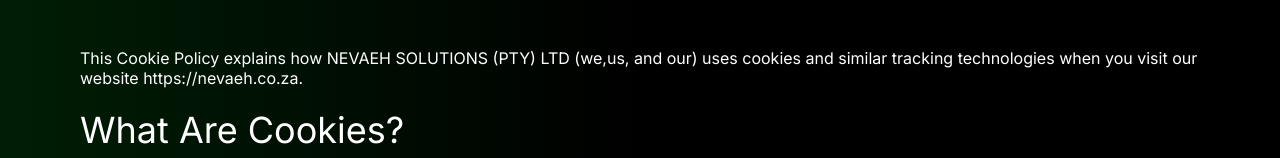
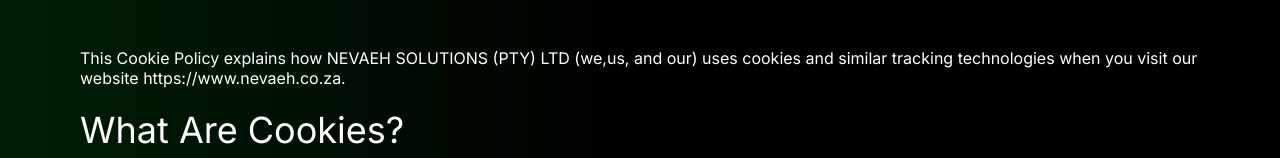
Before and after one commit to ethandiedericks/nevaeh-v3, a Next.js app: page /cookie-policy in a window 1280 px wide. Shown: the part 180-338 px from the top of the page. Built offline with nearby package versions, Linux system fonts and the light colour scheme; no server answers.

Commit message:
fixed metadata

```diff
--- a/src/app/about/layout.tsx
+++ b/src/app/about/layout.tsx
@@ -4,7 +4,7 @@ import type { Metadata } from "next";
 export const metadata: Metadata = {
   title: "About | Nevaeh Solutions",
   description:
-    "Nevaeh Solutions (Pty) Ltd is a leading South African software development company specializing in mobile apps, web applications, responsive websites, and custom API solutions. Get expert development services tailored to your business needs.",
+    "Nevaeh Solutions (Pty) Ltd is a leading South African software development company specializing in mobile apps, web applications, responsive websites, and custom API solutions.",
   keywords: [
     "Nevaeh Solutions",
     "mobile app development",
@@ -21,7 +21,7 @@ export const metadata: Metadata = {
     title: "Nevaeh Solutions | Custom Software Development in South Africa",
     description:
       "Discover Nevaeh Solutions' mission, values, and approach to software development, delivering innovative web and mobile solutions.",
-    url: "https://yourdomain.com/about",
+    url: `${process.env.NEXT_PUBLIC_BASE_URL}/about`,
   },
   twitter: {
     title: "Nevaeh Solutions | Custom Software Development in South Africa",
@@ -29,7 +29,7 @@ export const metadata: Metadata = {
       "Explore our mission, expertise, and approach to custom software development at Nevaeh Solutions (Pty) Ltd.",
   },
   alternates: {
-    canonical: "https://yourdomain.com/about",
+    canonical: `${process.env.NEXT_PUBLIC_BASE_URL}/about`,
   },
   robots: {
     index: true,
--- a/src/app/cookie-policy/page.tsx
+++ b/src/app/cookie-policy/page.tsx
@@ -15,7 +15,7 @@ const CookiePolicyPage = () => {
           This Cookie Policy explains how NEVAEH SOLUTIONS (PTY) LTD ({"we"},
           {"us"}, and {"our"}) uses cookies and similar tracking technologies
           when you visit our website{" "}
-          <a href="https://nevaeh.co.za">https://nevaeh.co.za</a>.
+          <a href="https://www.nevaeh.co.za">https://www.nevaeh.co.za</a>.
         </p>
 
         <h2>What Are Cookies?</h2>
--- a/src/app/layout.tsx
+++ b/src/app/layout.tsx
@@ -20,7 +20,7 @@ const inter = Inter({
 type Metadata = NextMetadata;
 
 const GOOGLE_VERIFICATION = process.env.GOOGLE_VERIFICATION || "";
-const BASE_URL = process.env.NEXT_PUBLIC_BASE_URL || "https://nevaeh.co.za";
+const BASE_URL = process.env.NEXT_PUBLIC_BASE_URL || "https://www.nevaeh.co.za";
 const OG_IMAGE_URL =
   process.env.NEXT_PUBLIC_OG_IMAGE_URL || "/opengraph-image.jpg";
 const TWITTER_IMAGE_URL =
--- a/src/app/sitemap.ts
+++ b/src/app/sitemap.ts
@@ -1,13 +1,13 @@
 import { getAllPosts, PostData } from "@/lib/posts";
 import { MetadataRoute } from "next";
-
 
 // Force static generation for this route
 export const dynamic = "force-static";
 
 export default async function sitemap(): Promise<MetadataRoute.Sitemap> {
   // Base URL from .env
-  const baseUrl = process.env.NEXT_PUBLIC_BASE_URL || "https://nevaeh.co.za";
+  const baseUrl =
+    process.env.NEXT_PUBLIC_BASE_URL || "https://www.nevaeh.co.za";
 
   // Fetch all blog posts
   const posts = await getAllPosts();
@@ -26,25 +26,25 @@ export default async function sitemap(): Promise<MetadataRoute.Sitemap> {
       changeFrequency: "monthly" as const,
       priority: 0.8,
     },
-        {
+    {
       url: `${baseUrl}/services`,
       lastModified: new Date().toISOString(),
       changeFrequency: "monthly" as const,
       priority: 0.9,
     },
-        {
+    {
       url: `${baseUrl}/pricing`,
       lastModified: new Date().toISOString(),
       changeFrequency: "monthly" as const,
       priority: 0.8,
     },
-      {
+    {
       url: `${baseUrl}/blog`,
       lastModified: new Date().toISOString(),
       changeFrequency: "weekly" as const,
       priority: 0.9,
     },
-      {
+    {
       url: `${baseUrl}/faq`,
       lastModified: new Date().toISOString(),
       changeFrequency: "weekly" as const,
@@ -64,11 +64,12 @@ export default async function sitemap(): Promise<MetadataRoute.Sitemap> {
     },
   ];
 
-
   // Dynamic blog post routes
   const blogRoutes = posts.map((post: PostData) => ({
     url: `${baseUrl}/blog/${post.slug}`,
-    lastModified: post.date ? new Date(post.date).toISOString() : new Date().toISOString(),
+    lastModified: post.date
+      ? new Date(post.date).toISOString()
+      : new Date().toISOString(),
     changeFrequency: "weekly" as const,
     priority: post.featured ? 0.9 : 0.7,
   }));
```
